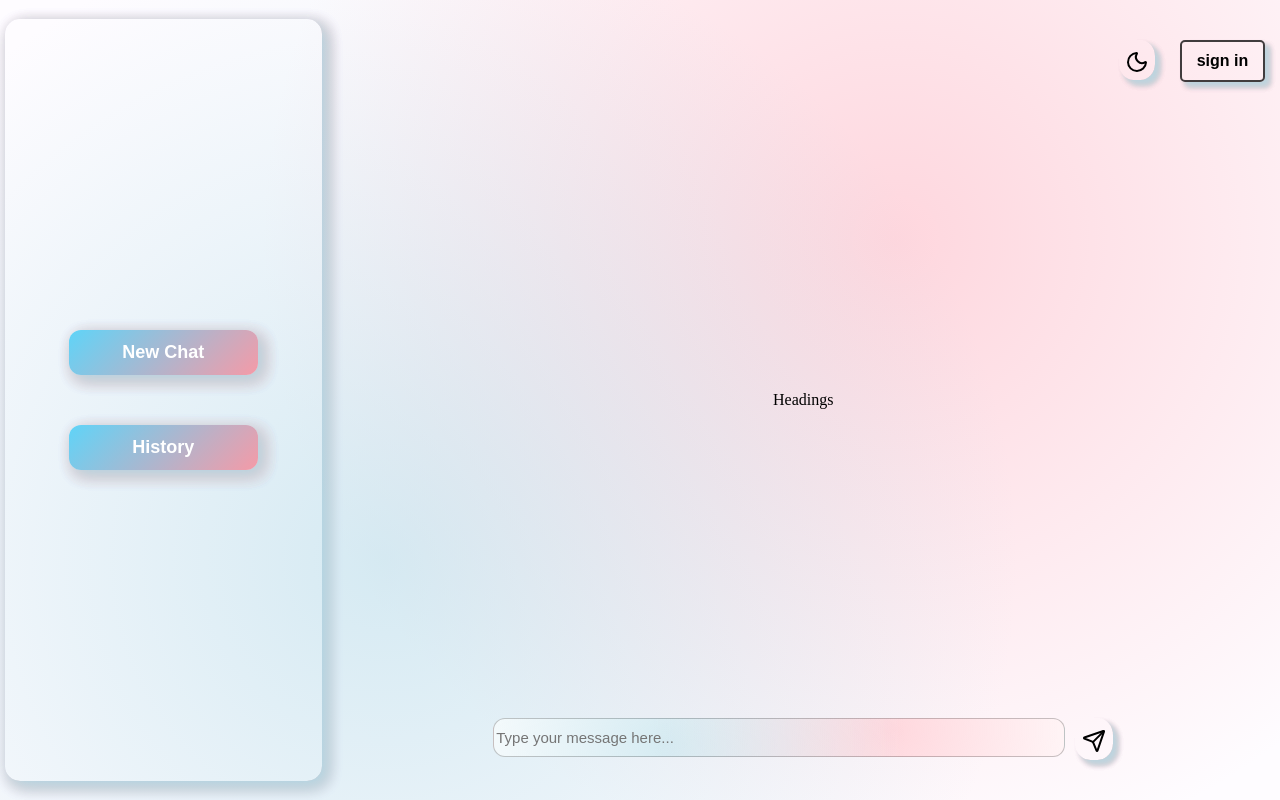
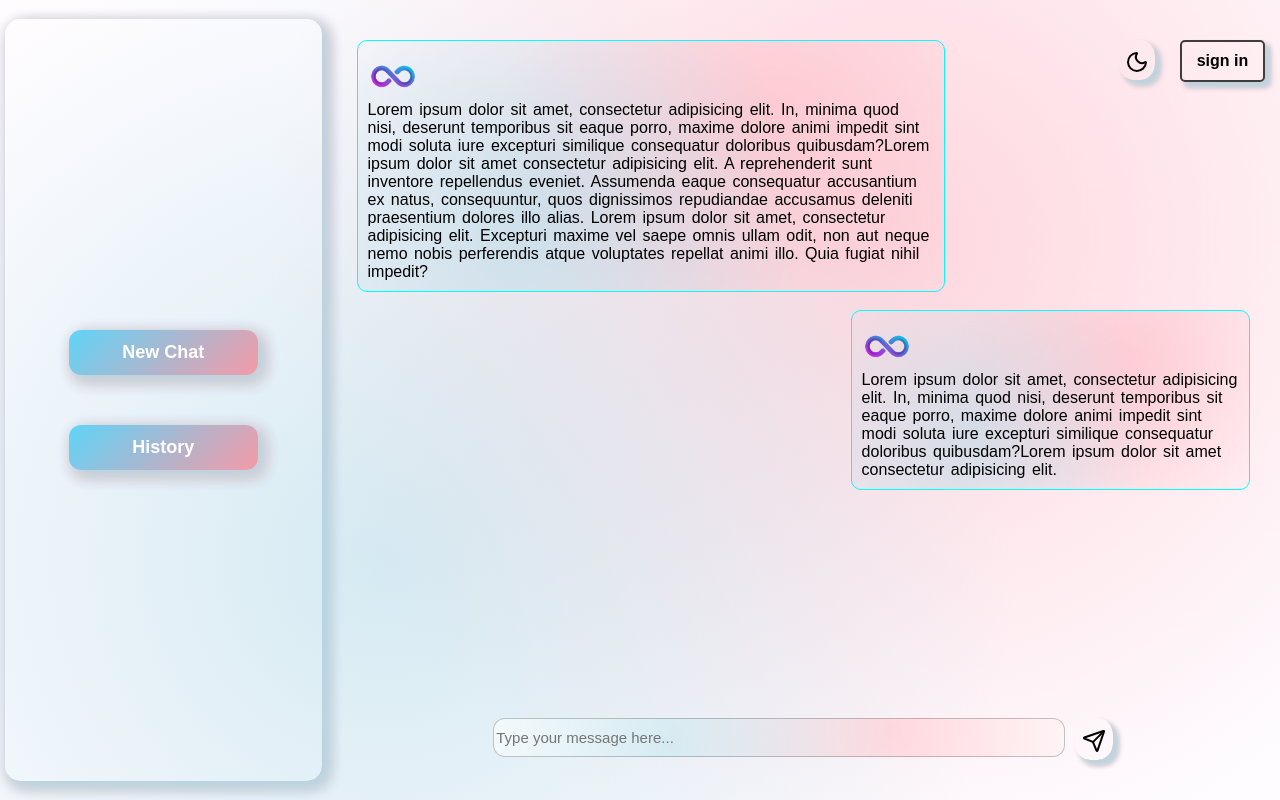
Before and after one commit to satyamrk18/AI-chatbot, a React (Vite) app: page / in a window 1280 px wide. Built offline with nearby package versions, Linux system fonts and the light colour scheme.

Commit message:
user input send and api responce structure added

```diff
--- a/src/Home.css
+++ b/src/Home.css
@@ -53,16 +53,72 @@
 }
 .input-send-field {
   width: 100%;
-  position:absolute;
+  position: absolute;
   display: flex;
   bottom: 0px;
 }
 .theme-btn {
   position: absolute;
-  top:0px;
-  right:120px;
+  top: 0px;
+  right: 120px;
   background-color: transparent;
   border: none;
   cursor: pointer;
   z-index: 10;
 }
+.api-output {
+  font-family: sans-serif;
+  color: black;
+  height: auto;
+  width: 60%;
+  position: absolute;
+  left: 25px;
+  top: 0px;
+  display: flex;
+  flex-wrap: wrap;
+  padding: 10px;
+  word-spacing: 2px;
+  border: 1px solid cyan;
+  border-radius: 10px;
+  background-image: radial-gradient(
+      circle at 30% 70%,
+      rgba(173, 216, 230, 0.502),
+      transparent 60%
+    ),
+    radial-gradient(
+      circle at 70% 30%,
+      rgba(255, 182, 193, 0.537),
+      transparent 60%
+    );
+}
+.api-output img {
+  height: 50px;
+}
+.user-chat {
+  font-family: sans-serif;
+  color: black;
+  border: 1px solid cyan;
+  border-radius: 10px;
+  padding: 10px;
+  height: auto;
+  width: 40%;
+  position: absolute;
+  right: 25px;
+  top: auto;
+  display: flex;
+  flex-wrap: wrap;
+  word-spacing: 2px;
+  background-image: radial-gradient(
+      circle at 30% 70%,
+      rgba(173, 216, 230, 0.502),
+      transparent 60%
+    ),
+    radial-gradient(
+      circle at 70% 30%,
+      rgba(255, 182, 193, 0.537),
+      transparent 60%
+    );
+}
+.user-chat img {
+  height: 50px;
+}
--- a/src/Home.jsx
+++ b/src/Home.jsx
@@ -4,7 +4,8 @@ import { Moon } from "lucide-react";
 import InputChat from "./inputchat.jsx";
 import Navigator from "./navigator.jsx";
 import Signin from "./signin.jsx";
-import toast, { Toaster } from 'react-hot-toast';
+import infinity_logo from "./assets/AI_chatbot_logo.png"
+import toast, { Toaster } from "react-hot-toast";
 import "./Home.css";
 const Home = () => {
   //new chat reload
@@ -25,8 +26,6 @@ const Home = () => {
         <div className="sign-in">
           <Signin />
         </div>
-        <div className="Heading">Headings</div>
-
         <button className="theme-btn">
           <Moon />
         </button>
@@ -34,8 +33,32 @@ const Home = () => {
         <div className="input-send-field">
           <InputChat />
         </div>
+        {/* chat and answer */}
+        <div className="api-output">
+          <img src={infinity_logo}></img>
+          Lorem ipsum dolor sit amet, consectetur adipisicing elit. In, minima
+          quod nisi, deserunt temporibus sit eaque porro, maxime dolore animi
+          impedit sint modi soluta iure excepturi similique consequatur
+          doloribus quibusdam?Lorem ipsum dolor sit amet consectetur adipisicing
+          elit. A reprehenderit sunt inventore repellendus eveniet. Assumenda
+          eaque consequatur accusantium ex natus, consequuntur, quos dignissimos
+          repudiandae accusamus deleniti praesentium dolores illo alias. Lorem
+          ipsum dolor sit amet, consectetur adipisicing elit. Excepturi maxime
+          vel saepe omnis ullam odit, non aut neque nemo nobis perferendis atque
+          voluptates repellat animi illo. Quia fugiat nihil impedit?
+        </div>
+        <div className="user-chat">
+          <img src={infinity_logo}></img>
+          Lorem ipsum dolor sit amet, consectetur adipisicing elit. In, minima
+          quod nisi, deserunt temporibus sit eaque porro, maxime dolore animi
+          impedit sint modi soluta iure excepturi similique consequatur
+          doloribus quibusdam?Lorem ipsum dolor sit amet consectetur adipisicing
+          elit.
+        </div>
       </div>
-      <div><Toaster/></div>
+      <div>
+        <Toaster />
+      </div>
     </div>
   );
 };
```
Also changed, not shown: src/assets/AI_chatbot_logo.png (added).
